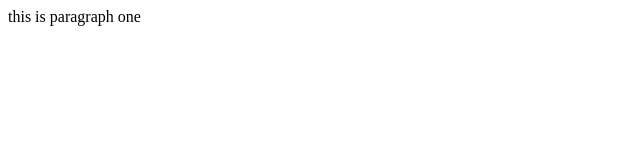
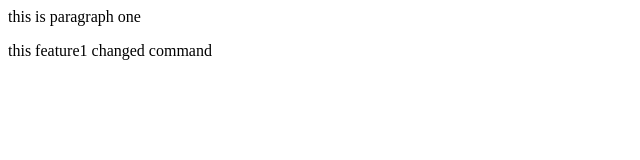
Before and after one commit to smitbaghel11-dev/LocalRepo, a plain HTML site: page index.html in a window 1280 px wide. Shown: the whole page, without its empty margins (0-640 px from the left). Drawn offline with Linux system fonts and the light colour scheme.

Commit message:
commited changes in feature1 branch

```diff
--- a/index.html
+++ b/index.html
@@ -1 +1,2 @@
 <p>this is paragraph one</p>
+<p> this feature1 changed command </p>
```
